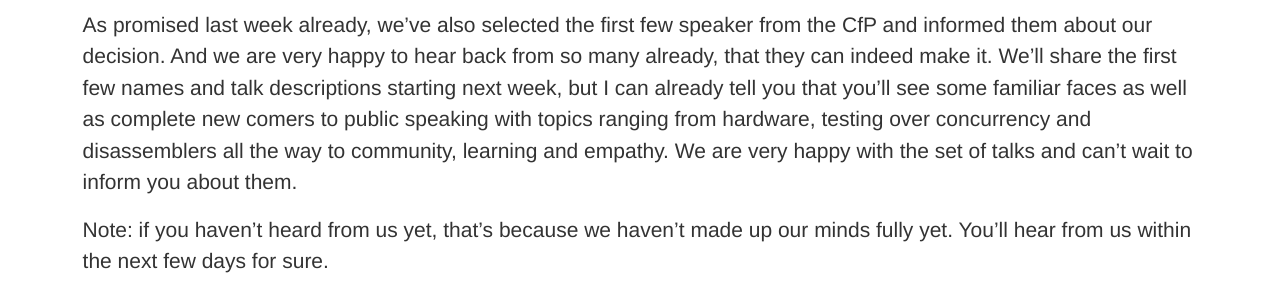
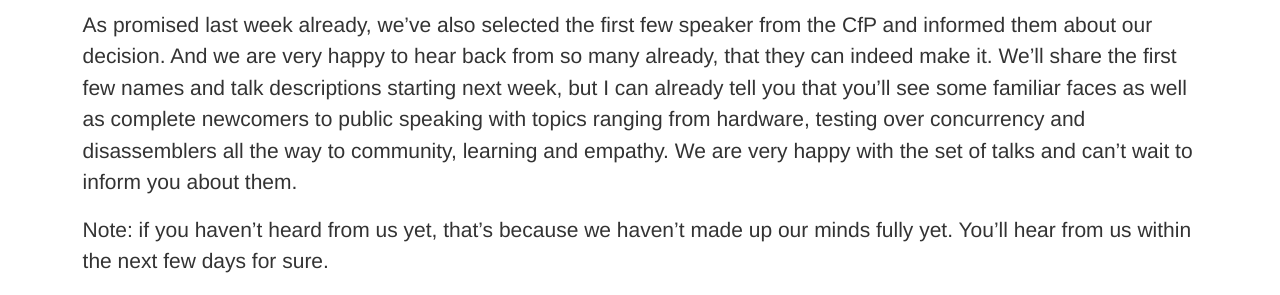
Before and after one commit to RustFestEU/blog.rustfest.eu, a Jekyll site: the page built from _posts/2016-07-15-this-week-in-rustfest-6-venue-sponsors-and-the-speakers.md, in a window 1280 px wide and 900 px high, scrolled down 2466 px. Shown: the part 247-542 px from the top of the window. Built offline with Jekyll 4.4.1, drawn with Linux system fonts in a browser that asks for light colours.

Commit message:
'new comers → newcomers', bad boys, bad boys. whatcha gonna do? whatcha gonna when they come for ...spaces?

```diff
--- a/_posts/2016-07-15-this-week-in-rustfest-6-venue-sponsors-and-the-speakers.md
+++ b/_posts/2016-07-15-this-week-in-rustfest-6-venue-sponsors-and-the-speakers.md
@@ -37,7 +37,7 @@ Welcome aboard, and thank you very much!
 
 ## First CfP speakers confirmed
 
-As promised last week already, we've also selected the first few speaker from the CfP and informed them about our decision. And we are very happy to hear back from so many already, that they can indeed make it. We'll share the first few names and talk descriptions starting next week, but I can already tell you that you'll see some familiar faces as well as complete new comers to public speaking with topics ranging from hardware, testing over concurrency and disassemblers all the way to community, learning and empathy. We are very happy with the set of talks and can't wait to inform you about them.
+As promised last week already, we've also selected the first few speaker from the CfP and informed them about our decision. And we are very happy to hear back from so many already, that they can indeed make it. We'll share the first few names and talk descriptions starting next week, but I can already tell you that you'll see some familiar faces as well as complete newcomers to public speaking with topics ranging from hardware, testing over concurrency and disassemblers all the way to community, learning and empathy. We are very happy with the set of talks and can't wait to inform you about them.
 
 Note: if you haven't heard from us yet, that's because we haven't made up our minds fully yet. You'll hear from us within the next few days for sure.
 
```
